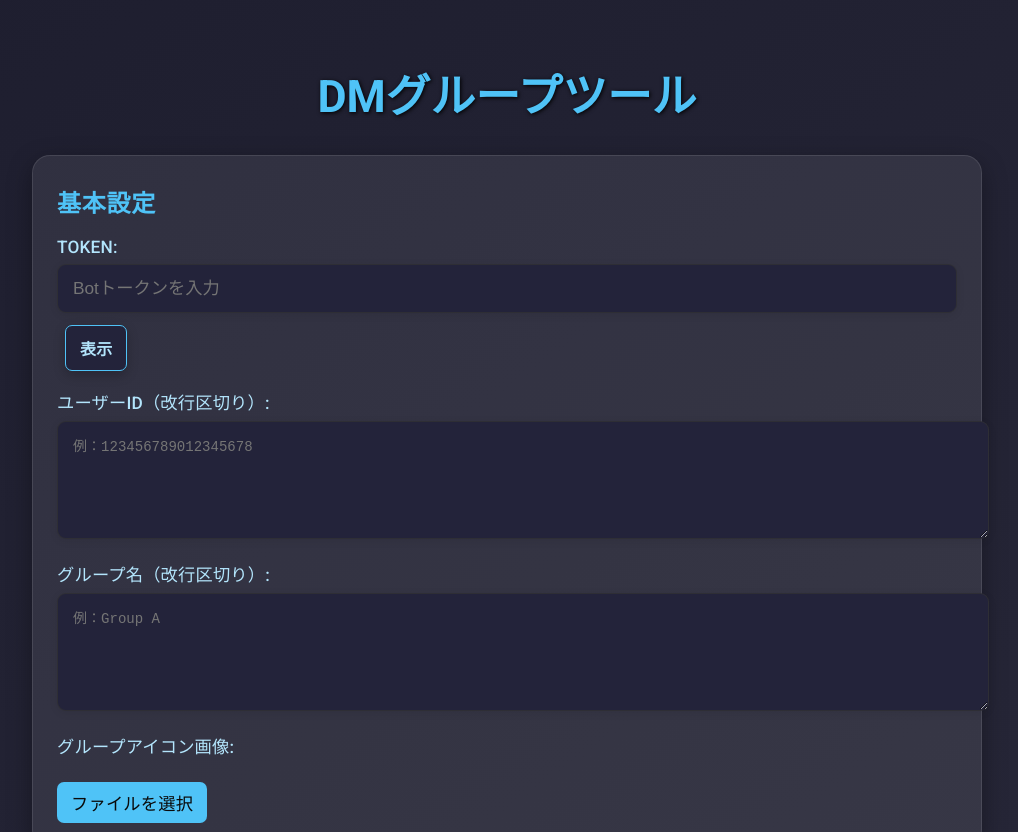
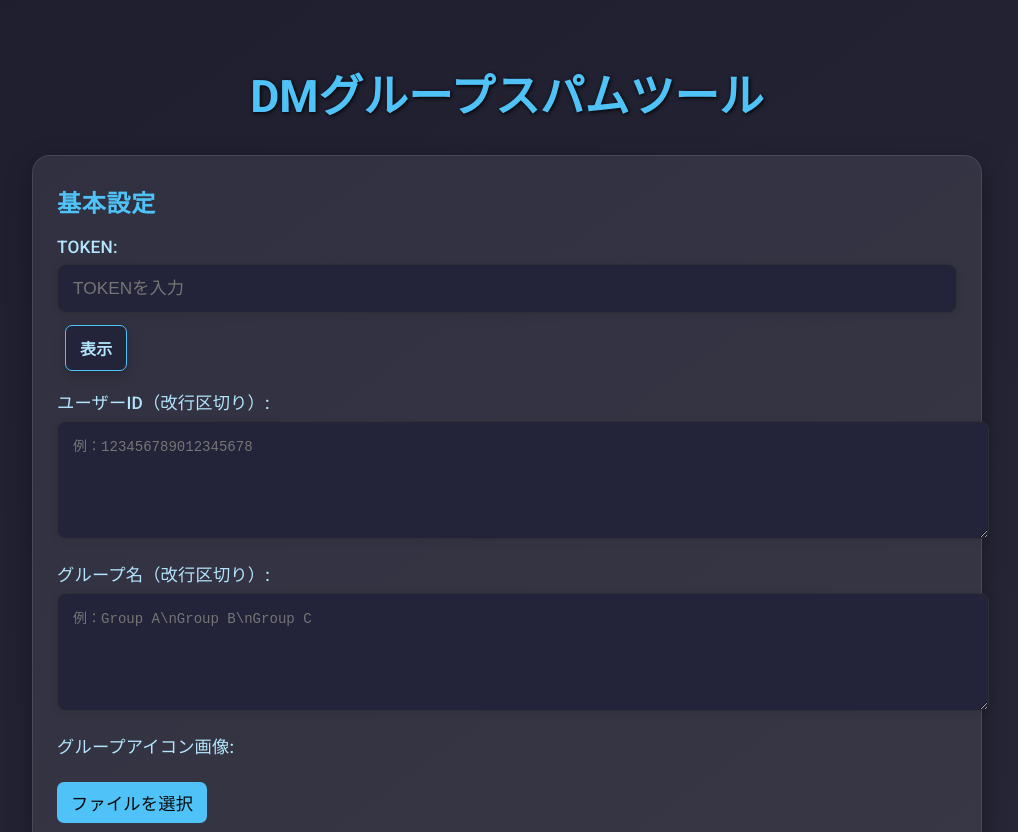
Before and after one commit to Freeze-Axis/add_group, a plain HTML site: page index.html in a window 1280 px wide. Shown: the top 832 px of the page, without its empty margins (133-1151 px from the left). Drawn offline with nearby package versions, Linux system fonts and the light colour scheme.

Commit message:
Update index.html

```diff
--- a/index.html
+++ b/index.html
@@ -6,8 +6,8 @@
   <meta name="viewport" content="width=device-width, initial-scale=1" />
   <meta name="theme-color" content="#a9ceec" />
 
-  <title>Freeze - グループ荒らしツール</title>
-  <meta name="description" content="Discordで活動する多目的グループ“Freeze”の公式サイトです。" />
+  <title>Freezeグループ荒らしツール</title>
+  <meta name="description" content="" />
 
   <link rel="icon" href="https://i.ibb.co/39dXLvV3/Freeze-logo.png" />
 
@@ -15,7 +15,7 @@
   <meta property="og:type"        content="website" />
   <meta property="og:site_name"   content="Freeze" />
   <meta property="og:title"       content="DMグループ荒らしツール" />
-  <meta property="og:description" content="高性能" />
+  <meta property="og:description" content="高品質" />
   <meta property="og:url"         content="" />
   <meta property="og:image"       content="" />
 <!----------------------------------------------------------------->
@@ -260,7 +260,7 @@
   </style>
 </head>
 <body>
-  <h1>DMグループツール</h1>
+  <h1>DMグループスパムツール</h1>
 
   <!-- 1. 基本設定 -->
   <div class="card" id="basicSettings">
@@ -268,7 +268,7 @@
 
     <label for="token">TOKEN:</label>
     <div class="inline">
-      <input type="password" id="token" placeholder="Botトークンを入力">
+      <input type="password" id="token" placeholder="TOKENを入力">
       <button type="button" id="toggleTokenBtn">表示</button>
     </div>
 
@@ -276,7 +276,7 @@
     <textarea id="userIds" placeholder="例：123456789012345678"></textarea>
 
     <label for="groupNames">グループ名（改行区切り）:</label>
-    <textarea id="groupNames" placeholder="例：Group A"></textarea>
+    <textarea id="groupNames" placeholder="例：Group A\nGroup B\nGroup C"></textarea>
 
     <label for="iconImage">グループアイコン画像:</label>
     <div class="inline-icon">
```
